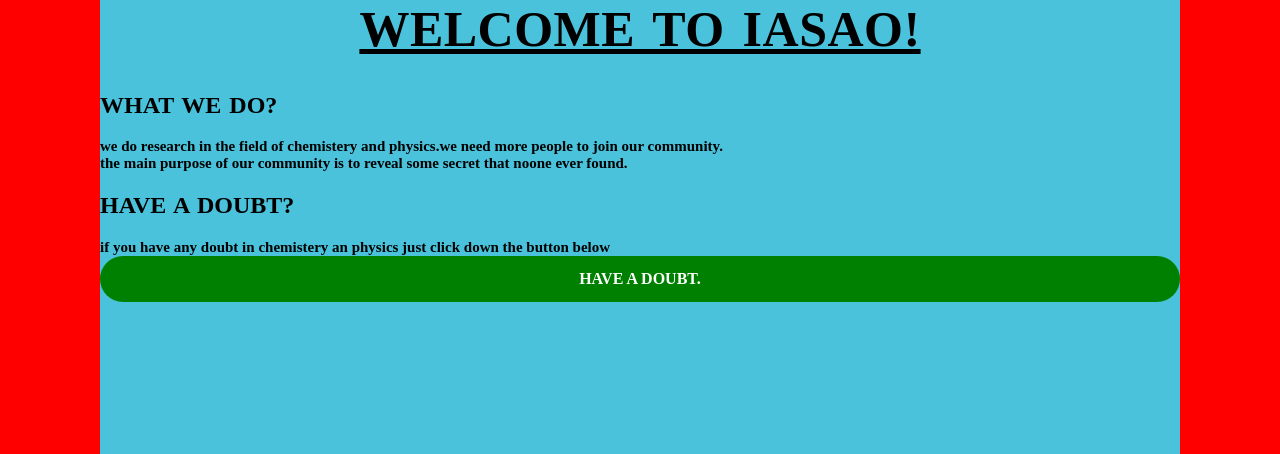
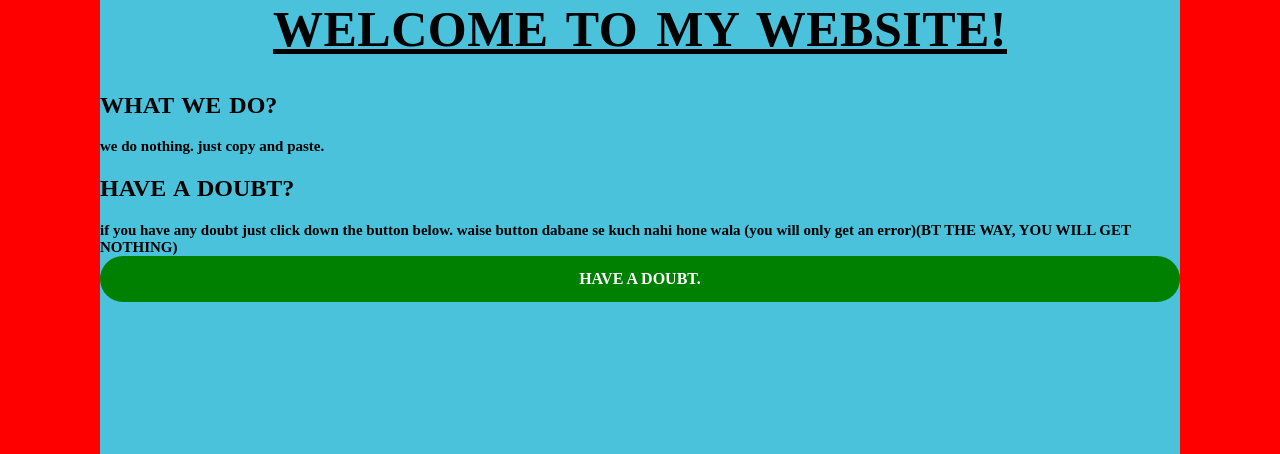
Before and after one commit to hr200000000000000000/website, a Django app: page / in a window 1280 px wide. Shown: the top 454 px of the page. Run offline with Django 3.2, Linux system fonts and the light colour scheme.

Commit message:
removing iasao

```diff
--- a/blog/templates/blog/post_list.html
+++ b/blog/templates/blog/post_list.html
@@ -45,21 +45,20 @@ a:hover,a:active{
 </style>
 <body>
 <h1>
-WELCOME TO IASAO!
+WELCOME TO MY WEBSITE!
 </H1>
 <h2>
 WHAT WE DO?
 </h2>
 <div>
 <b>
-we do research in the field of chemistery and physics.we need more people to join our community.<br>
-the main purpose of our community is to reveal some secret that noone ever found.</b>
+we do nothing. just copy and paste. </b>
 </div>
 
 <h2>
 HAVE A DOUBT?
 </h2>
-<div><b>if you have any doubt in chemistery an physics just click down the button below<b></div>
+<div><b>if you have any doubt just click down the button below.  waise button dabane se kuch nahi hone wala (you will only get an error)(BT THE WAY, YOU WILL GET NOTHING)<b></div>
 <b><a href="default.asp" target="_blank">HAVE A DOUBT.</a>
 
 </body>
```
